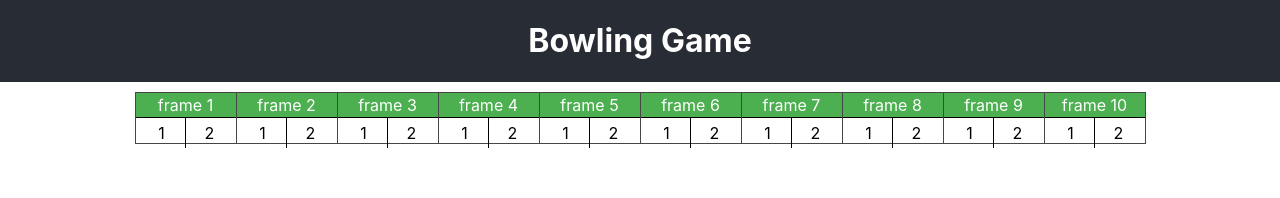
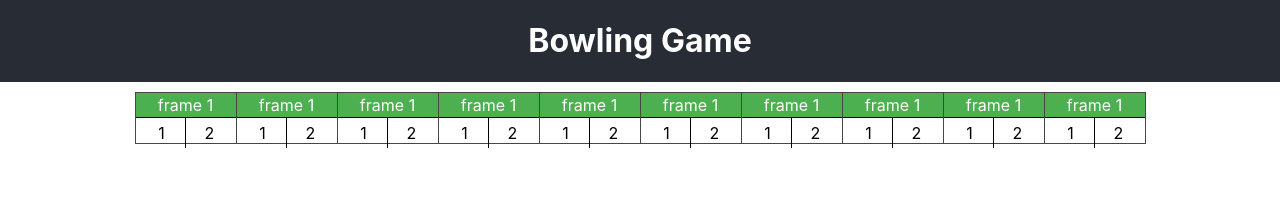
Before and after one commit to naveen5765/bowling-game-kata, a React (Create React App) app: page / in a window 1280 px wide. Shown: the top 198 px of the page. Built offline with nearby package versions, Linux system fonts and the light colour scheme; the HTML template or start-up script is replaced by a standard one.

Commit message:
refactor: Create a Framecomponent for the frames and adapt the test case with respect to the Component.

```diff
--- a/src/App.js
+++ b/src/App.js
@@ -1,5 +1,6 @@
 import React, { Component } from 'react';
 import './App.css';
+import FrameComponent from './components/Frame-component';
 
 class App extends Component {
   render() {
@@ -11,76 +12,16 @@ class App extends Component {
           </h1>
         </header>
         <div className="scoreBoard">
-            <div className="frame">
-              <p> frame 1</p>
-                <div className="pins">
-                  <span>1</span>
-                    <span>2</span>
-                </div>
-            </div>
-            <div className="frame">
-              <p> frame 2</p>
-                <div className="pins">
-                  <span>1</span>
-                    <span>2</span>
-                </div>
-            </div>
-            <div className="frame">
-              <p> frame 3</p>
-                <div className="pins">
-                  <span>1</span>
-                  <span>2</span>
-                </div>
-            </div>
-            <div className="frame">
-              <p> frame 4</p>
-                <div className="pins">
-                  <span>1</span>
-                  <span>2</span>
-                </div>
-            </div>
-            <div className="frame">
-              <p> frame 5</p>
-                <div className="pins">
-                  <span>1</span>
-                  <span>2</span>
-                </div>
-            </div>
-            <div className="frame">
-              <p> frame 6</p>
-                <div className="pins">
-                  <span>1</span>
-                  <span>2</span>
-                </div>
-            </div>
-            <div className="frame">
-              <p> frame 7</p>
-                <div className="pins">
-                  <span>1</span>
-                  <span>2</span>
-                </div>
-            </div>
-            <div className="frame">
-              <p> frame 8</p>
-                <div className="pins">
-                  <span>1</span>
-                  <span>2</span>
-                </div>
-            </div>
-            <div className="frame">
-              <p> frame 9</p>
-                <div className="pins">
-                  <span>1</span>
-                  <span>2</span>
-                </div>
-            </div>
-            <div className="frame">
-              <p> frame 10</p>
-                <div className="pins">
-                  <span>1</span>
-                  <span>2</span>
-                </div>
-            </div>
+            <FrameComponent />
+            <FrameComponent />
+            <FrameComponent />
+            <FrameComponent />
+            <FrameComponent />
+            <FrameComponent />
+            <FrameComponent />
+            <FrameComponent />
+            <FrameComponent />
+            <FrameComponent />
         </div>
       </div>
     );
--- /dev/null
+++ b/src/components/Frame-component.jsx
@@ -0,0 +1,15 @@
+import React from 'react';
+
+const FrameComponent = function(props){
+    return (
+        <div className="frame">
+            <p> frame 1</p>
+            <div className="pins">
+                <span>1</span>
+                <span>2</span>
+            </div>
+        </div>
+    );
+}
+
+export default FrameComponent;
```
Also changed, not shown: 2 other files (tests, documents, lock files or other folders).
